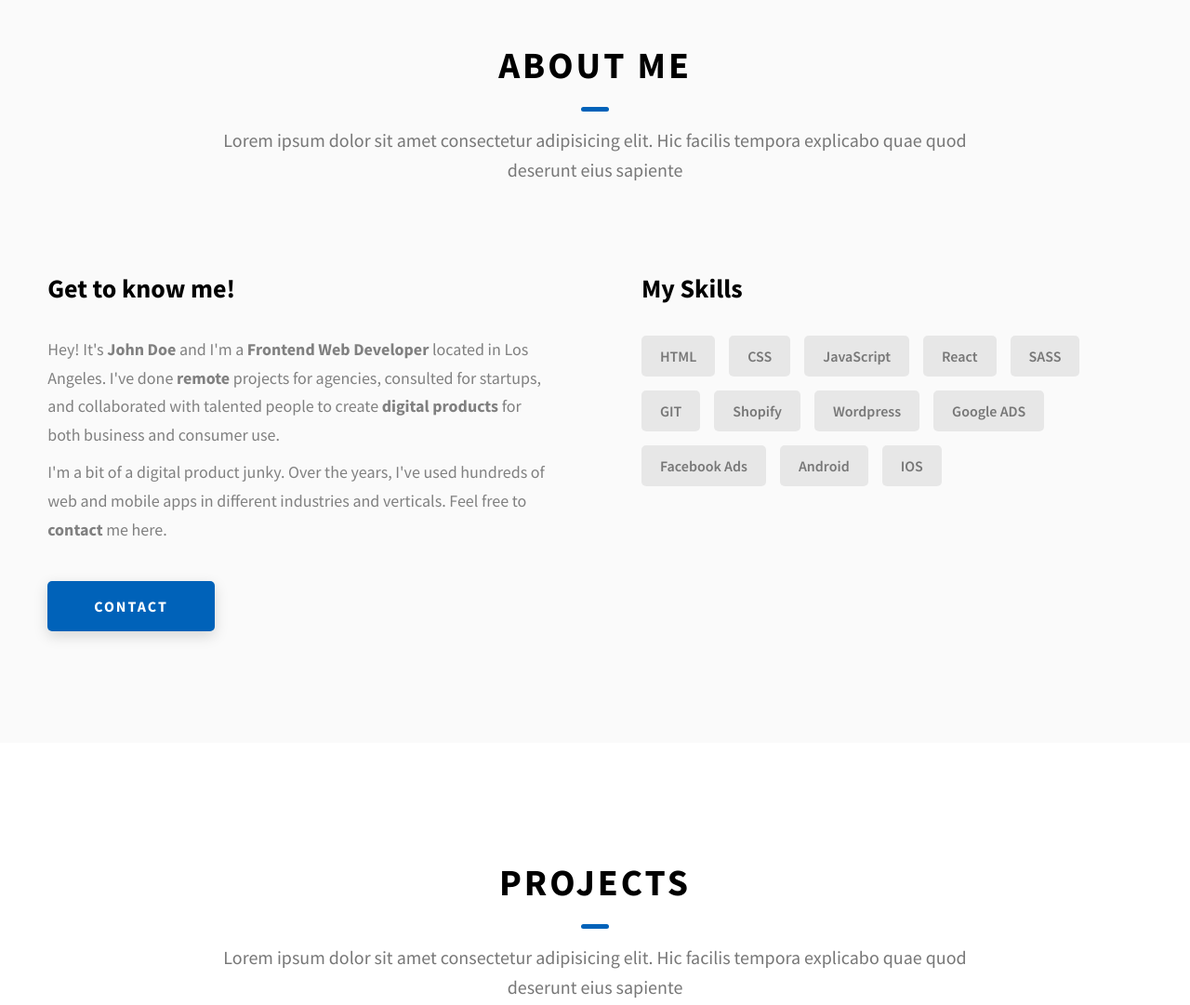
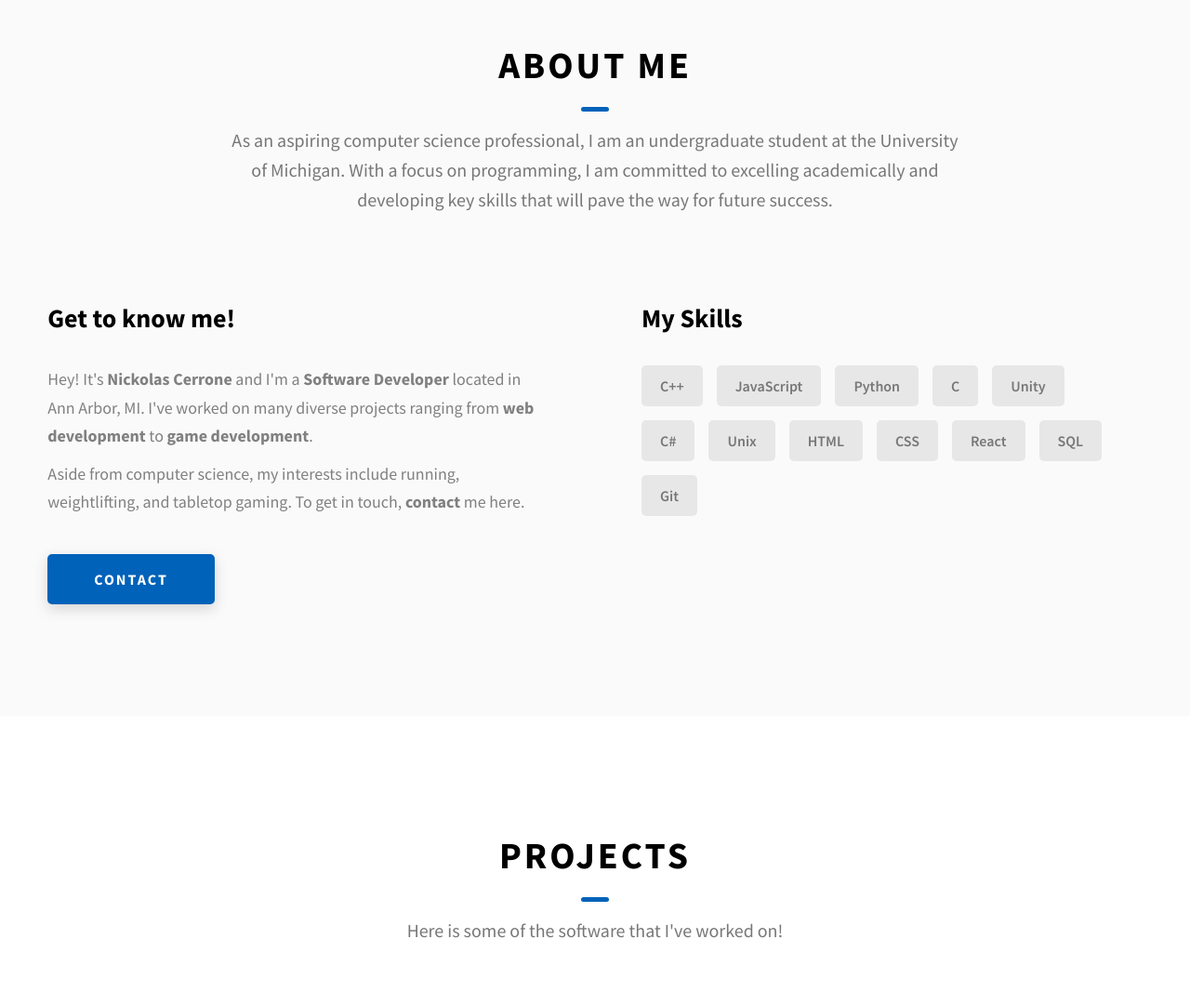
Before and after one commit to ncerroneumich/ncerroneumich.github.io, a website: page index.html in a window 1280 px wide. Shown: the part 880-1961 px from the top of the page at 93% size. Drawn offline with Linux system fonts and the light colour scheme.

Commit message:
Modify original index.html file to be customized

```diff
--- a/index.html
+++ b/index.html
@@ -4,7 +4,7 @@
     <meta charset="UTF-8" />
     <meta name="viewport" content="width=device-width, initial-scale=1.0" />
     <meta http-equiv="X-UA-Compatible" content="ie=edge" />
-    <title>Dopefolio</title>
+    <title>Portfolio</title>
     <meta name="description" content="Portfolio Template for Developer" />
 
     <link rel="stylesheet" href="css/style.css" />
@@ -27,7 +27,7 @@
               class="header__logo-img"
             />
           </div>
-          <span class="header__logo-sub">John Doe</span>
+          <span class="header__logo-sub">Nickolas Cerrone</span>
         </div>
         <div class="header__main">
           <ul class="header__links">
@@ -84,12 +84,9 @@
     </header>
     <section class="home-hero">
       <div class="home-hero__content">
-        <h1 class="heading-primary">Hey, My name is John Doe</h1>
+        <h1 class="heading-primary">Hey, My name is Nickolas Cerrone</h1>
         <div class="home-hero__info">
           <p class="text-primary">
-            Lorem ipsum dolor sit amet consectetur adipisicing elit. Hic facilis
-            tempora explicabo quae quod deserunt eius sapiente solutions for
-            complex problems
           </p>
         </div>
         <div class="home-hero__cta">
@@ -155,8 +152,7 @@
         <h2 class="heading heading-sec heading-sec__mb-med">
           <span class="heading-sec__main">About Me</span>
           <span class="heading-sec__sub">
-            Lorem ipsum dolor sit amet consectetur adipisicing elit. Hic facilis
-            tempora explicabo quae quod deserunt eius sapiente
+            As an aspiring computer science professional, I am an undergraduate student at the University of Michigan. With a focus on programming, I am committed to excelling academically and developing key skills that will pave the way for future success.
           </span>
         </h2>
         <div class="about__content">
@@ -165,19 +161,13 @@
             <div class="about__content-details">
               <p class="about__content-details-para">
                 Hey! It's
-                <strong>John Doe</strong>
-                and I'm a <strong> Frontend Web Developer </strong> located in
-                Los Angeles. I've done
-                <strong> remote </strong>
-                projects for agencies, consulted for startups, and collaborated
-                with talented people to create
-                <strong>digital products </strong>
-                for both business and consumer use.
+                <strong>Nickolas Cerrone</strong>
+                and I'm a <strong> Software Developer </strong> located in
+                Ann Arbor, MI. I've worked on many diverse projects ranging from
+                <strong>web development</strong> to <strong>game development</strong>.
               </p>
               <p class="about__content-details-para">
-                I'm a bit of a digital product junky. Over the years, I've used
-                hundreds of web and mobile apps in different industries and
-                verticals. Feel free to
+                Aside from computer science, my interests include running, weightlifting, and tabletop gaming. To get in touch,
                 <strong>contact</strong> me here.
               </p>
             </div>
@@ -188,18 +178,18 @@
           <div class="about__content-skills">
             <h3 class="about__content-title">My Skills</h3>
             <div class="skills">
+              <div class="skills__skill">C++</div>
+              <div class="skills__skill">JavaScript</div>
+              <div class="skills__skill">Python</div>
+              <div class="skills__skill">C</div>
+              <div class="skills__skill">Unity</div>
+              <div class="skills__skill">C#</div>
+              <div class="skills__skill">Unix</div>
               <div class="skills__skill">HTML</div>
               <div class="skills__skill">CSS</div>
-              <div class="skills__skill">JavaScript</div>
               <div class="skills__skill">React</div>
-              <div class="skills__skill">SASS</div>
-              <div class="skills__skill">GIT</div>
-              <div class="skills__skill">Shopify</div>
-              <div class="skills__skill">Wordpress</div>
-              <div class="skills__skill">Google ADS</div>
-              <div class="skills__skill">Facebook Ads</div>
-              <div class="skills__skill">Android</div>
-              <div class="skills__skill">IOS</div>
+              <div class="skills__skill">SQL</div>
+              <div class="skills__skill">Git</div>
             </div>
           </div>
         </div>
@@ -210,8 +200,7 @@
         <h2 class="heading heading-sec heading-sec__mb-bg">
           <span class="heading-sec__main">Projects</span>
           <span class="heading-sec__sub">
-            Lorem ipsum dolor sit amet consectetur adipisicing elit. Hic facilis
-            tempora explicabo quae quod deserunt eius sapiente
+            Here is some of the software that I've worked on!
           </span>
         </h2>
 
@@ -296,8 +285,7 @@
         <h2 class="heading heading-sec heading-sec__mb-med">
           <span class="heading-sec__main heading-sec__main--lt">Contact</span>
           <span class="heading-sec__sub heading-sec__sub--lt">
-            Lorem ipsum dolor sit amet consectetur adipisicing elit. Hic facilis
-            tempora explicabo quae quod deserunt eius sapiente
+            Please feel free to reach out and I will get back to you as soon as possible!
           </span>
         </h2>
         <div class="contact__form-container">
@@ -389,10 +377,9 @@
             </div>
           </div>
           <div class="main-footer__row main-footer__row-2">
-            <h4 class="heading heading-sm text-lt">John Doe</h4>
+            <h4 class="heading heading-sm text-lt">Nickolas Cerrone</h4>
             <p class="main-footer__short-desc">
-              Lorem ipsum dolor sit amet consectetur adipisicing elit facilis
-              tempora explicabo quae quod deserunt
+              Thanks for taking the time to check me out!
             </p>
           </div>
         </div>
```
